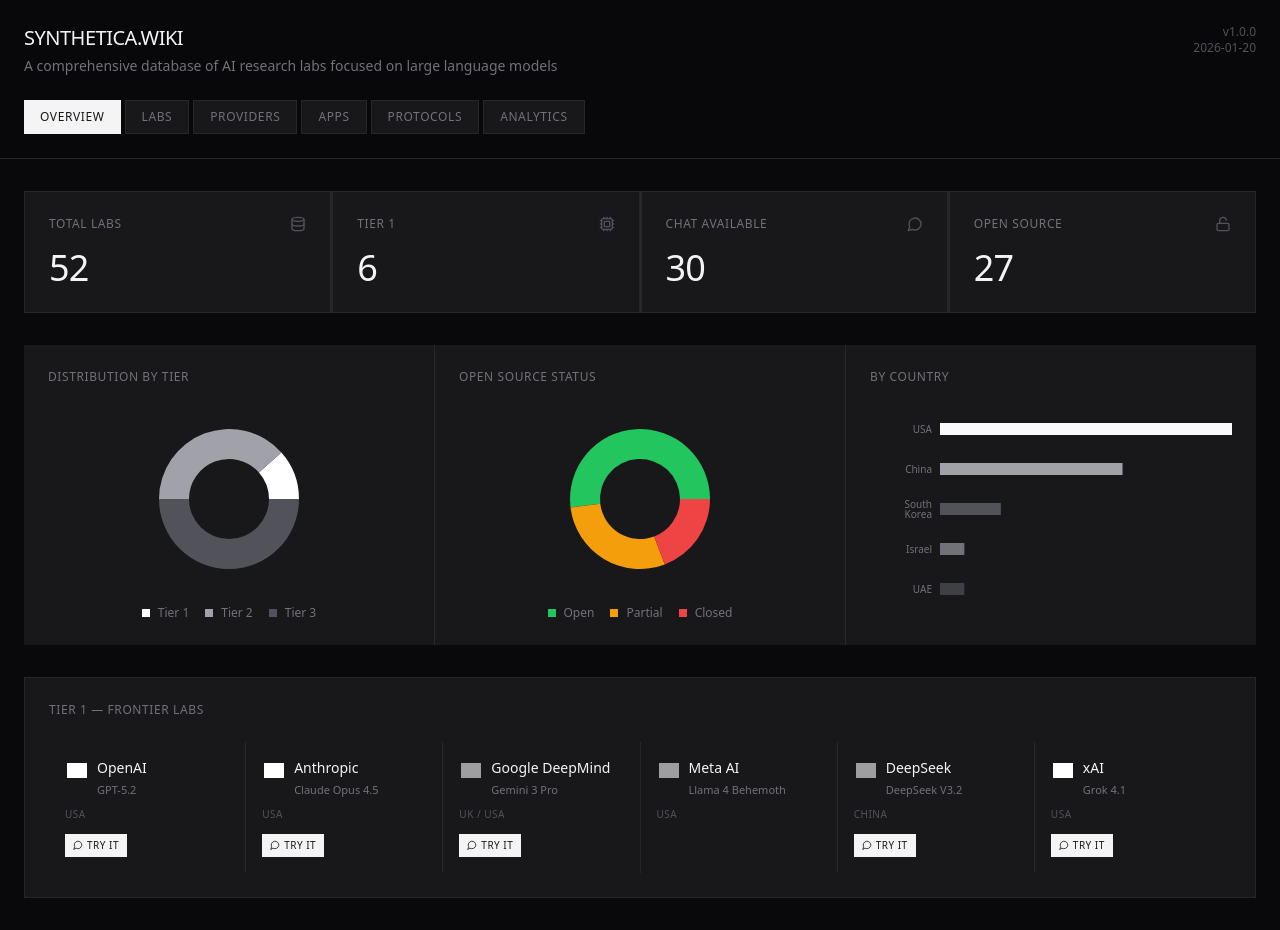
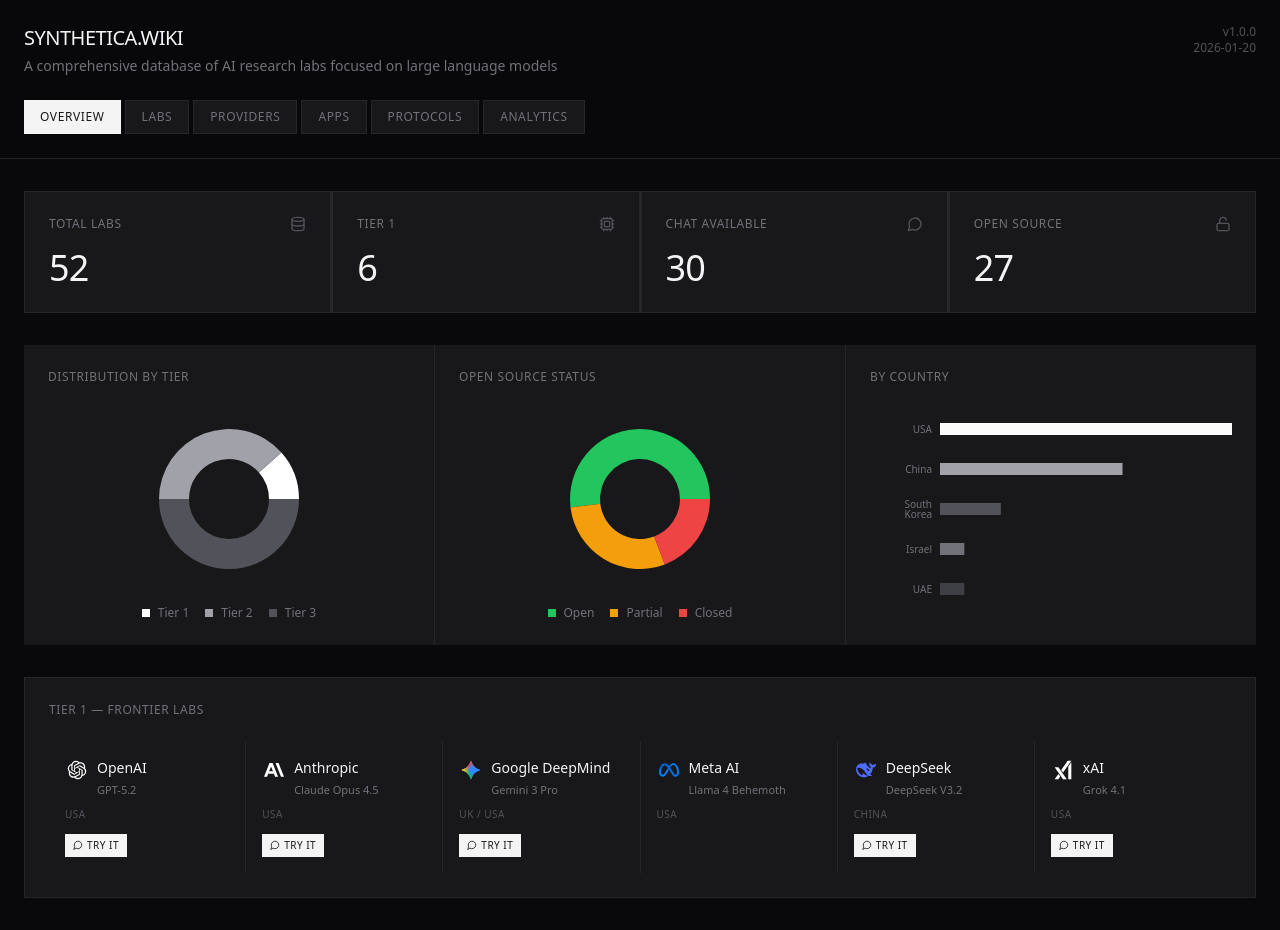
Before and after one commit to fantaize/synthetica, a React (Vite) app: page / in a window 1280 px wide. Built offline with nearby package versions, Linux system fonts and the light colour scheme; grey boxes are pictures that could not be loaded; the HTML template or start-up script is replaced by a standard one.

Commit message:
update icons

```diff
--- a/src/components/common/SvgIcon.tsx
+++ b/src/components/common/SvgIcon.tsx
@@ -7,7 +7,7 @@ interface SvgIconProps {
 
 export const SvgIcon: React.FC<SvgIconProps> = ({ name, size = 24 }) => (
   <img
-    src={`/icons/${name}`}
+    src={new URL(`../../icons/${name}`, import.meta.url).href}
     alt=""
     width={size}
     height={size}
```
